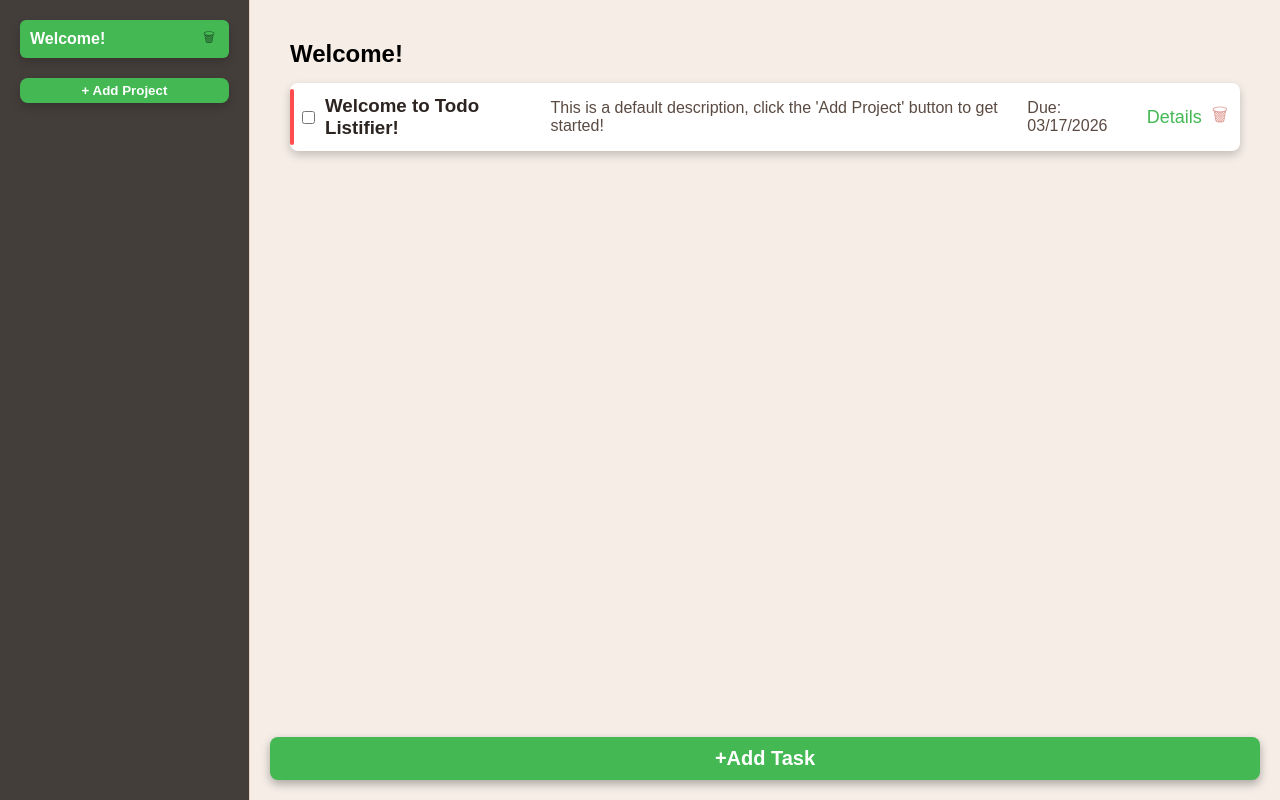
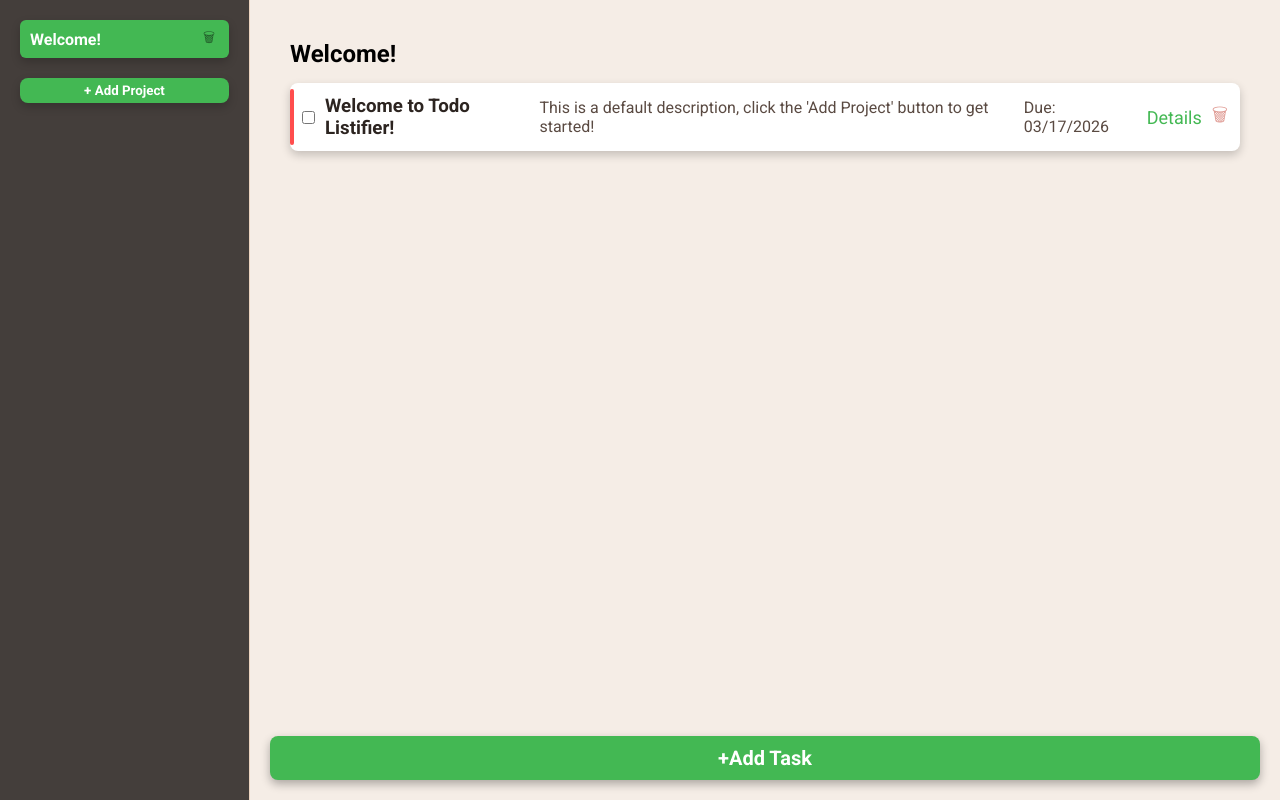
Before and after one commit to Swillery/todo-list-project, a website built with webpack: page src/template.html in a window 1280 px wide. Built offline with nearby package versions, Linux system fonts and the light colour scheme.

Commit message:
Add: 'Roboto' font and update styles

```diff
--- a/src/styles/styles.css
+++ b/src/styles/styles.css
@@ -3,7 +3,7 @@
   box-sizing: border-box;
   margin: 0;
   padding: 0;
-  font-family: sans-serif;
+  font-family: 'Roboto', sans-serif;
 }
 
 body {
--- a/src/template.html
+++ b/src/template.html
@@ -3,6 +3,7 @@
 <head>
     <meta charset="UTF-8">
     <meta name="viewport" content="width=device-width, initial-scale=1.0">
+    <link href="https://fonts.googleapis.com/css2?family=Roboto:wght@400;500;700&display=swap" rel="stylesheet">
     <title>Todo Listifier</title>
 </head>
 <body>
```
